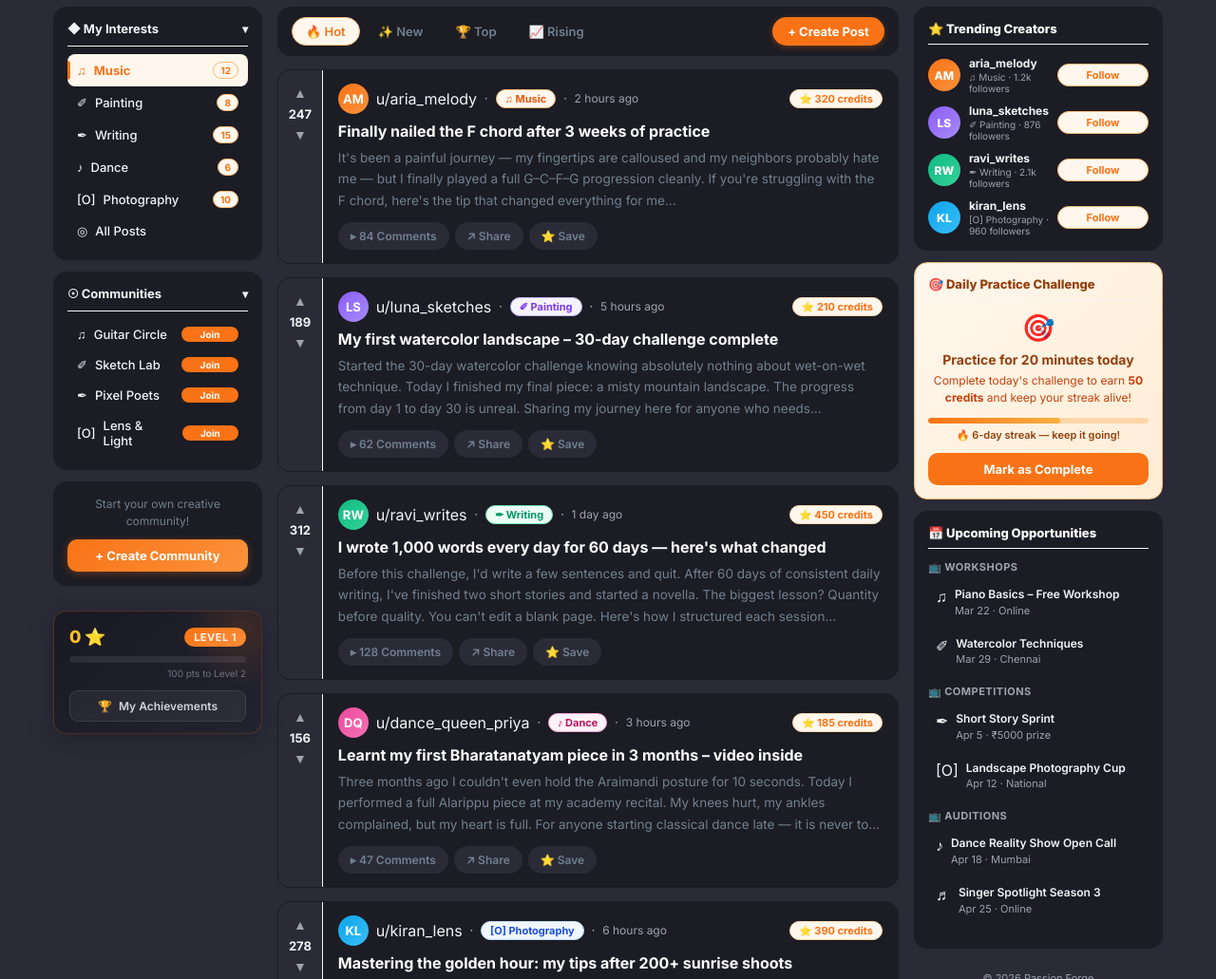
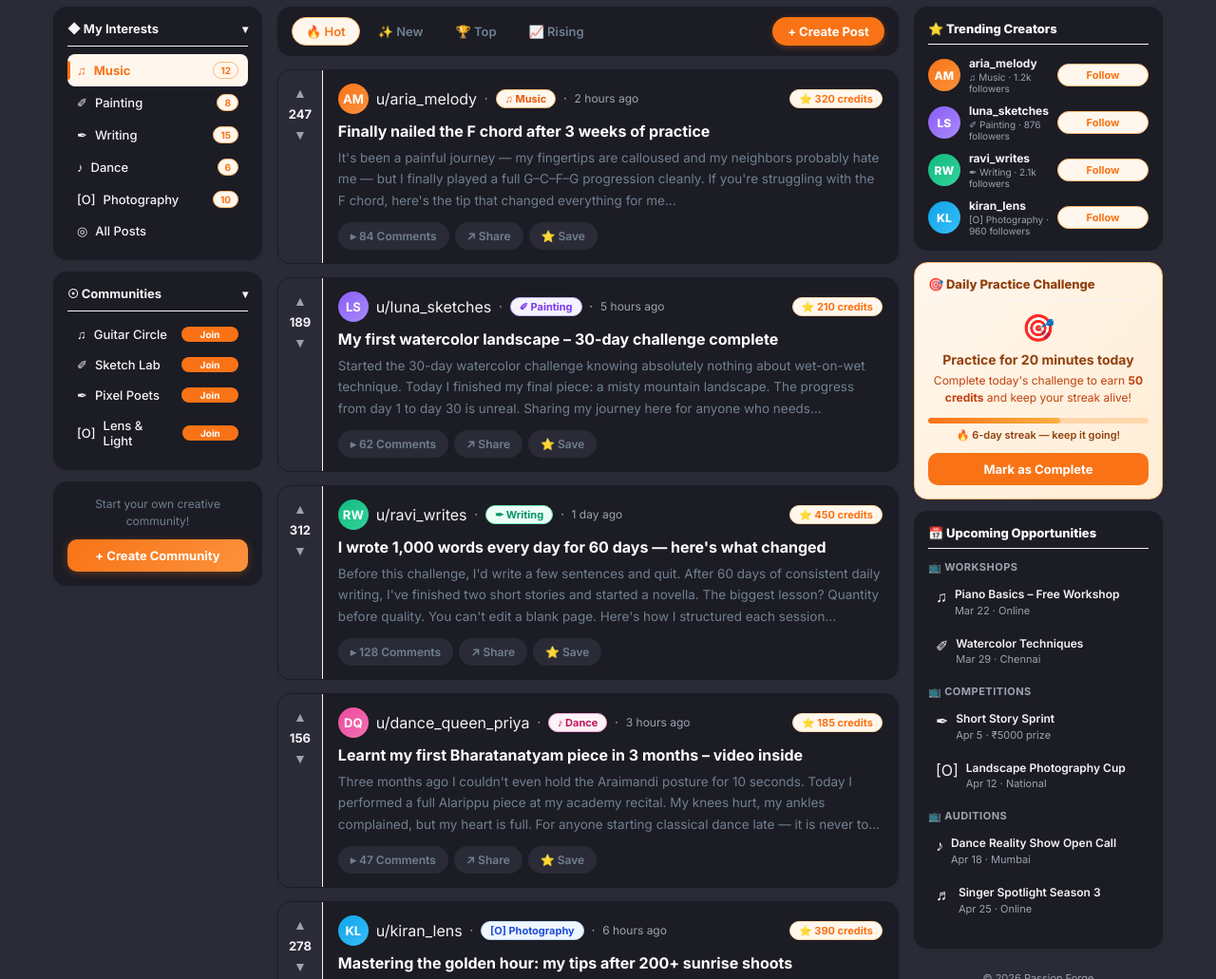
Before and after one commit to KARTHIK-CODE0170/PassionForge, a plain HTML site: page Frontend/html/index.html in a window 1280 px wide. Shown: the part 69-1100 px from the top of the page at 95% size. Drawn offline with Linux system fonts and the light colour scheme.

Commit message:
removed achievements popup on the dashboard

```diff
--- a/Frontend/html/index.html
+++ b/Frontend/html/index.html
@@ -91,20 +91,7 @@
         <button class="btn-create" onclick="showToast('Coming soon!')">+ Create Community</button>
       </div>
 
-      <!-- ── REWARDS WIDGET ── -->
-      <div class="rewards-widget">
-        <div class="rw-header">
-          <span class="rw-points-display"><span id="rw-points">0</span> <span>⭐</span></span>
-          <span class="rw-level-pill" id="rw-level">Level 1</span>
-        </div>
-        <div class="rw-bar-track">
-          <div class="rw-bar-fill" id="rw-bar" style="width:0%"></div>
-        </div>
-        <div class="rw-next-label" id="rw-next-label">0 pts to Level 2</div>
-        <button class="btn-open-achievements" onclick="window.location.href='rewards.html'">
-          <span>🏆</span> My Achievements
-        </button>
-      </div>
+
     </aside>
 
     <!-- CENTER FEED -->
```
